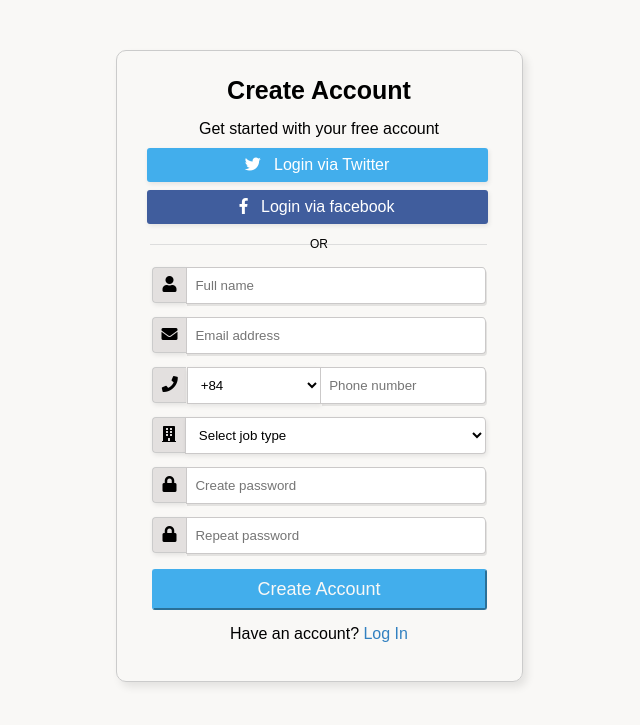
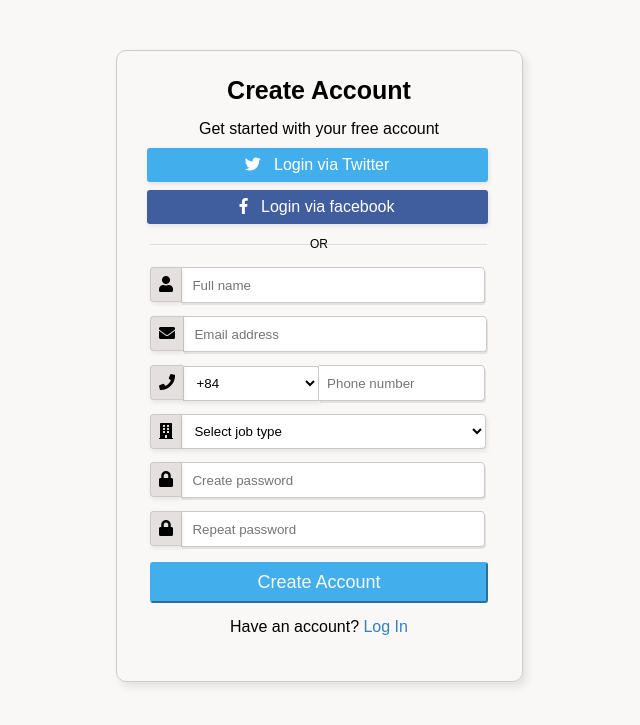
Before and after one commit to anhnguyen2ka4/FPT-AptechHN, a PHP site: page /html/Exam_BMW.html in a window 1280 px wide. Shown: the top 725 px of the page, without its empty margins (321-961 px from the left). Run offline with PHP 8.4, Linux system fonts and the light colour scheme; some libraries are stand-ins or nearby versions.

Commit message:
Update exam.css

```diff
--- a/AptechHN/Exam_Semester_1/Exam_BMW/CSS/exam.css
+++ b/AptechHN/Exam_Semester_1/Exam_BMW/CSS/exam.css
@@ -56,13 +56,14 @@ a{
 }
 form{
     margin: 0 auto;
-    width: 335px;
-    text-align: center;
+    width: 338px;
+    vertical-align: middle;
 }
 label{
+    position: relative;
+    vertical-align: middle;
     border: 1px solid #cbcbcb;
     border-right: 0;
-    display: inline-block;
     background-color: #cdc6c67d;
     box-shadow: 1px 2px 5px rgba(0,0,0,.09);
     -webkit-box-shadow: 1px 2px 5px rgba(0,0,0,.09);
@@ -70,11 +71,11 @@ label{
     -webkit-border-radius: 0px 4px 4px 0px/5px 5px 4px 4px;
     -moz-border-radius: 0px 4px 4px 0px/0px 0px 4px 4px;
     border-radius: 4px 0 0 4px;
-    width: 5%;
+    width: 20px;
 }
 input[type=text],input[type=password],input[type=email]{
     width: 84%;
-    height: 19px;
+    height: 18px;
     -webkit-border-radius: 0px 4px 4px 0px/5px 5px 4px 4px;
     -moz-border-radius: 0px 4px 4px 0px/0px 0px 4px 4px;
     border-radius: 0px 4px 4px 0px/5px 5px 4px 4px;
@@ -85,6 +86,7 @@ input[type=text],input[type=password],input[type=email]{
     border: solid 1px #cbc9c9;
     margin-top: 13px;
     margin-left: -4px;
+    padding-left: 10px;
   }
 input, label ,.custom-select{
     padding: 8px;
@@ -97,14 +99,15 @@ input, label ,.custom-select{
     border: solid 1px #cbc9c9;
     margin-left: -4px;
     width: 40%;
+    padding: 8px;
     margin-top: 13px;
-    padding: 9px;
 }
 #select-job{
     border-color: #cbcbcb;
     margin-top: 13px;
-    padding: 9px;
-    margin-left: -5px;
+    padding: 8px;
+    height: 35px;
+    margin-left: -4px;
     width: 90%;
     -webkit-border-radius: 0px 4px 4px 0px/5px 5px 4px 4px;
     -moz-border-radius: 0px 4px 4px 0px/0px 0px 4px 4px;
@@ -117,7 +120,7 @@ input, label ,.custom-select{
 }
 input#phonenumber{
     padding: 8px;
-    height: 19px;
+    height: 18px;
     width: 44%;
     border-left: 0;
 }
```
